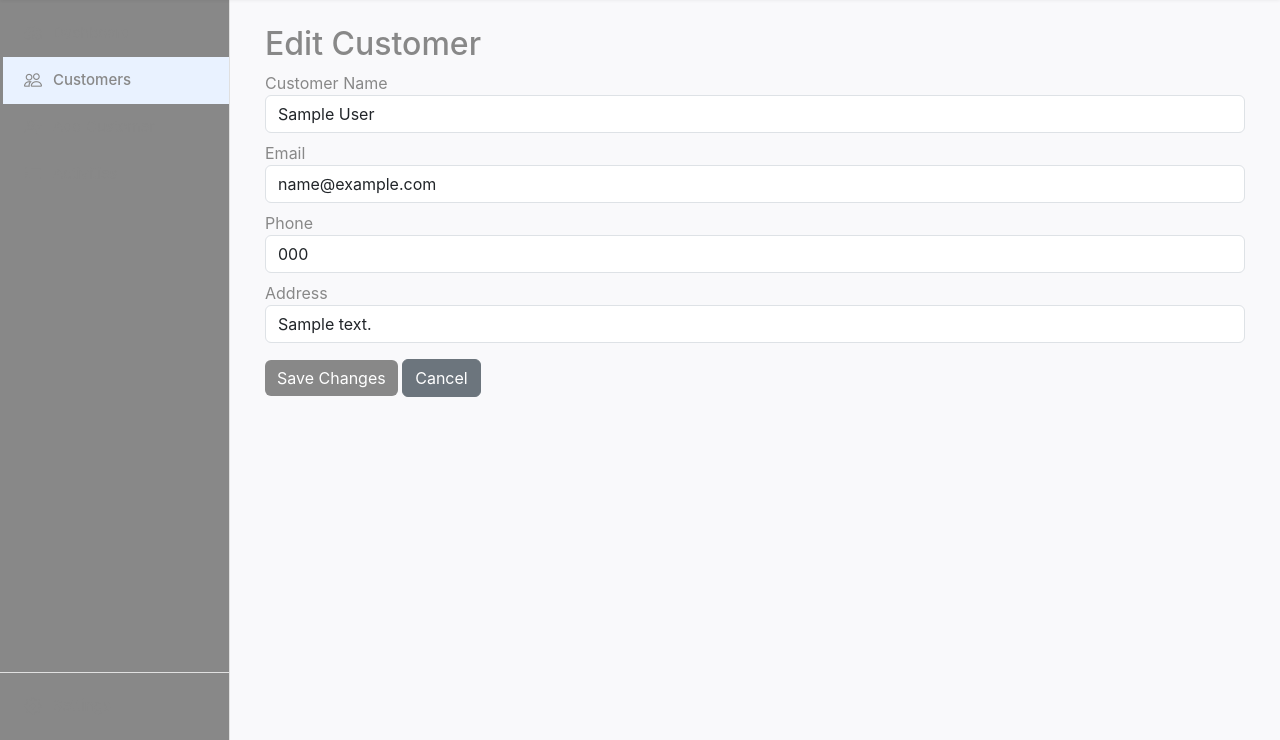
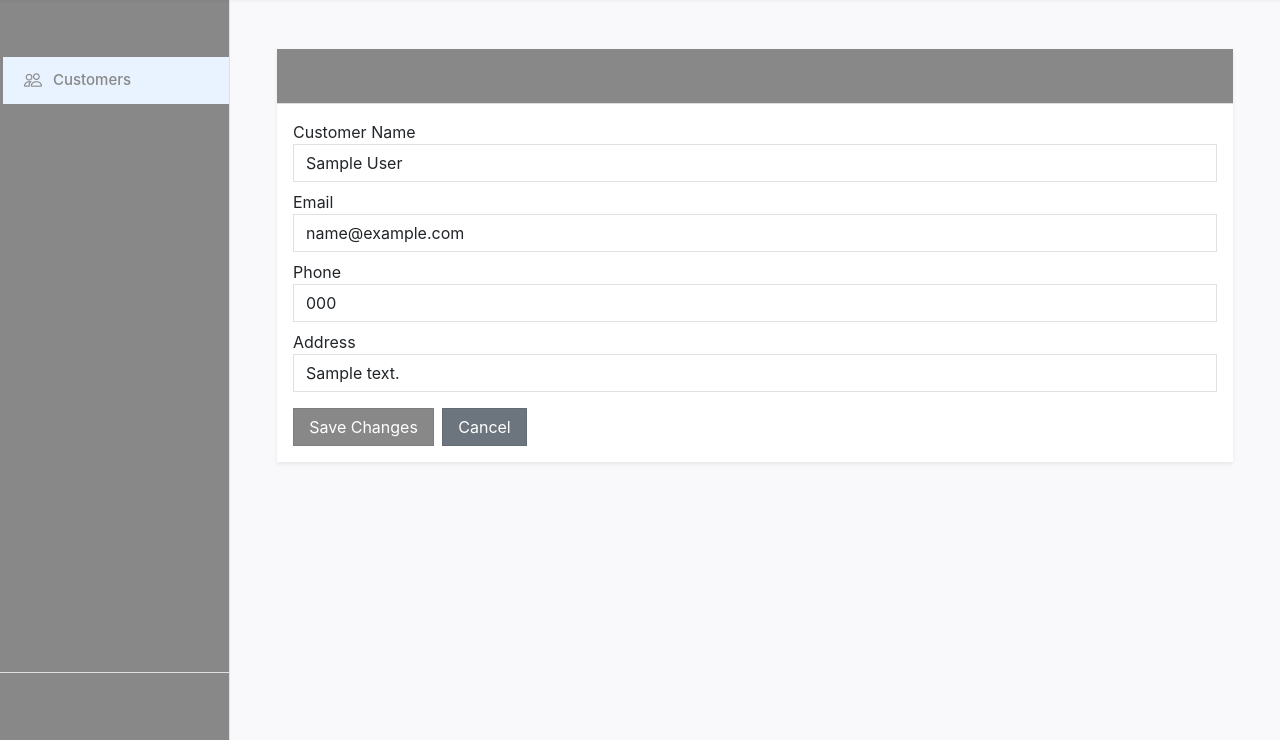
Before and after one commit to RobertMochnacky/kartoteka, a Flask app: page /edit_customer/1 in a window 1280 px wide. Shown: the part 60-800 px from the top of the page. Run offline with Flask 3, Linux system fonts and the light colour scheme; a user stored in the database is signed in; tables that the repository leaves empty hold one stand-in row (values such as "Sample post").

Commit message:
Update edit_customer.html

```diff
--- a/app/templates/edit_customer.html
+++ b/app/templates/edit_customer.html
@@ -1,42 +1,58 @@
 {% extends "base.html" %}
-
-{% block title %}Edit Customer{% endblock %}
+{% block title %}{{ _("Edit Customer") }}{% endblock %}
 
 {% block content %}
-<h2>Edit Customer</h2>
+<div class="container mt-4">
+
+  <!-- Edit Customer Card -->
+  <div class="card rounded-0 border-0 shadow-sm">
+    <div class="card-header rounded-0"
+         style="background-color: var(--sidebar-bg-light); color: var(--text-dark);">
+      <h2 class="mb-0">{{ _("Edit Customer") }}</h2>
+    </div>
+
+    <div class="card-body rounded-0">
 
       <form method="POST" action="{{ url_for('main.edit_customer', customer_id=customer.id) }}">
         <div class="form-group">
-        <label for="name">Customer Name</label>
-        <input type="text" class="form-control" id="name" name="name" value="{{ customer.name }}" required>
+          <label for="name">{{ _("Customer Name") }}</label>
+          <input type="text" class="form-control rounded-0" id="name" name="name" value="{{ customer.name }}" required>
         </div>
 
         <div class="form-group mt-2">
-        <label for="email">Email</label>
-        <input type="email" class="form-control" id="email" name="email" value="{{ customer.email }}" required>
+          <label for="email">{{ _("Email") }}</label>
+          <input type="email" class="form-control rounded-0" id="email" name="email" value="{{ customer.email }}">
         </div>
 
         <div class="form-group mt-2">
-        <label for="phone">Phone</label>
-        <input type="text" class="form-control" id="phone" name="phone" value="{{ customer.phone }}">
+          <label for="phone">{{ _("Phone") }}</label>
+          <input type="text" class="form-control rounded-0" id="phone" name="phone" value="{{ customer.phone }}">
         </div>
 
         <div class="form-group mt-2">
-        <label for="address">Address</label>
-        <input type="text" class="form-control" id="address" name="address" value="{{ customer.address }}">
+          <label for="address">{{ _("Address") }}</label>
+          <input type="text" class="form-control rounded-0" id="address" name="address" value="{{ customer.address }}">
         </div>
 
-    <button type="submit" class="btn btn-primary mt-3">Save Changes</button>
-    <a href="{{ url_for('main.dashboard') }}" class="btn btn-secondary mt-3">Cancel</a>
+        <!-- Buttons -->
+        <div class="mt-3 d-flex gap-2">
+          <button type="submit" class="btn btn-primary rounded-0">{{ _("Save Changes") }}</button>
+          <a href="{{ url_for('main.dashboard') }}" class="btn btn-secondary rounded-0">{{ _("Cancel") }}</a>
+        </div>
       </form>
 
       {% with messages = get_flashed_messages() %}
       {% if messages %}
-    <ul class="alert alert-info mt-2">
+        <ul class="alert alert-info mt-2 rounded-0">
         {% for message in messages %}
           <li>{{ message }}</li>
         {% endfor %}
         </ul>
       {% endif %}
       {% endwith %}
+
+    </div>
+  </div>
+
+</div>
 {% endblock %}
```
Lines whose indentation alone changed are shown as unchanged.
